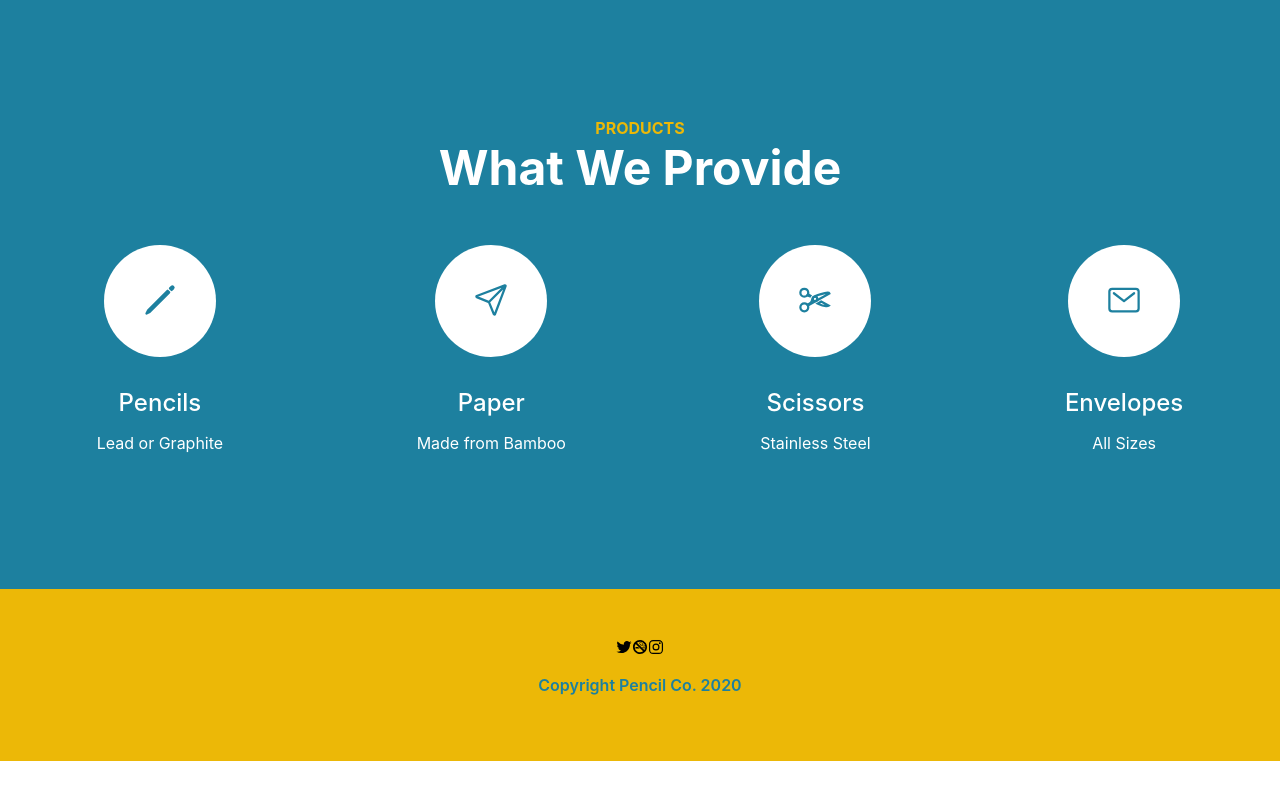
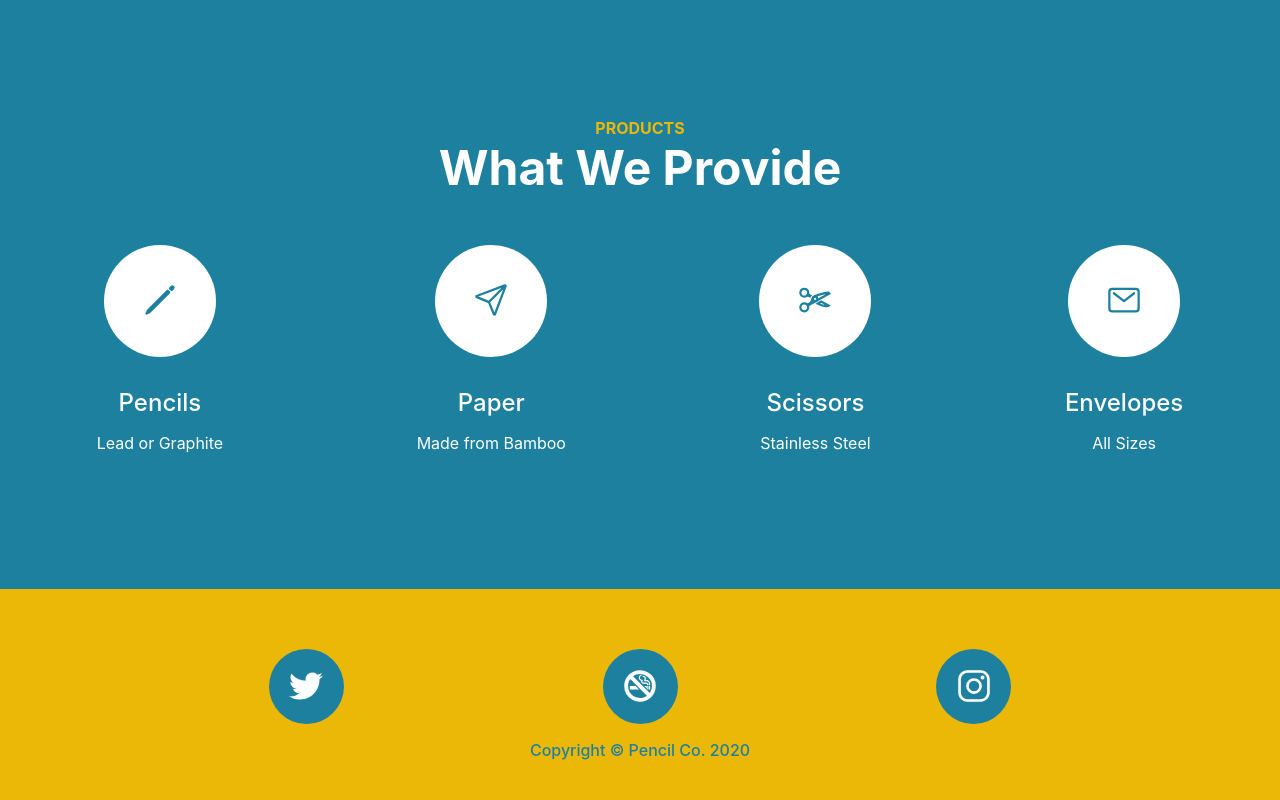
Before and after one commit to erferguson/PencilCo, a React (Create React App) app in the folder pencil-app/: page /about in a window 1280 px wide. Shown: the part 788-1588 px from the top of the page. Before the commit the page ends 1549 px from the top, so only its background shows below. Built offline with nearby package versions, Linux system fonts and the light colour scheme.

Commit message:
Footer > styled a bit but spacing still needed

```diff
--- a/pencil-app/src/Footer/Footer.css
+++ b/pencil-app/src/Footer/Footer.css
@@ -1,15 +1,29 @@
-.social {
+.footer {
     background-color: rgb(236, 184, 7);
     padding-top: 50px;
     padding-bottom: 50px;
     text-align: center;
 }
 
-.social p {
+footer p {
     color: #1d809f;
-    font-weight: 600;
+    font-size: 16px;
+    font-weight: 500;
 }
 
-.social > .row {
+footer > .row {
+    display:flex;
+    justify-content: space-evenly;
+    margin: 10px;
+}
 
+footer > .row span {
+    background-color: #1d809f;
+    width: 75px;
+    height: 75px;
+    display: inline-block;
+    border-radius: 50%;
+    color: #fff;
+    font-size: 36px;
+    line-height: 85px;
 }
--- a/pencil-app/src/Footer/Footer.js
+++ b/pencil-app/src/Footer/Footer.js
@@ -8,16 +8,17 @@ import './Footer.css'
 //     backgroundSize: "cover"
 // }
 
+
 function Footer (){
    return (
-        <div className='social'>
+        <div className='footer'>
             <footer>
                 <div className='row'>
-                    <ion-icon name="logo-twitter"></ion-icon>
-                    <ion-icon name="logo-no-smoking"></ion-icon>
-                    <ion-icon name="logo-instagram"></ion-icon>
+                    <span><ion-icon name="logo-twitter"></ion-icon></span>
+                    <span><ion-icon name="logo-no-smoking"></ion-icon></span>
+                    <span><ion-icon name="logo-instagram"></ion-icon></span>
                 </div>
-                <p>Copyright Pencil Co. 2020</p>
+                <p>Copyright © Pencil Co. 2020</p>
             </footer>
         </div>
     )
```
